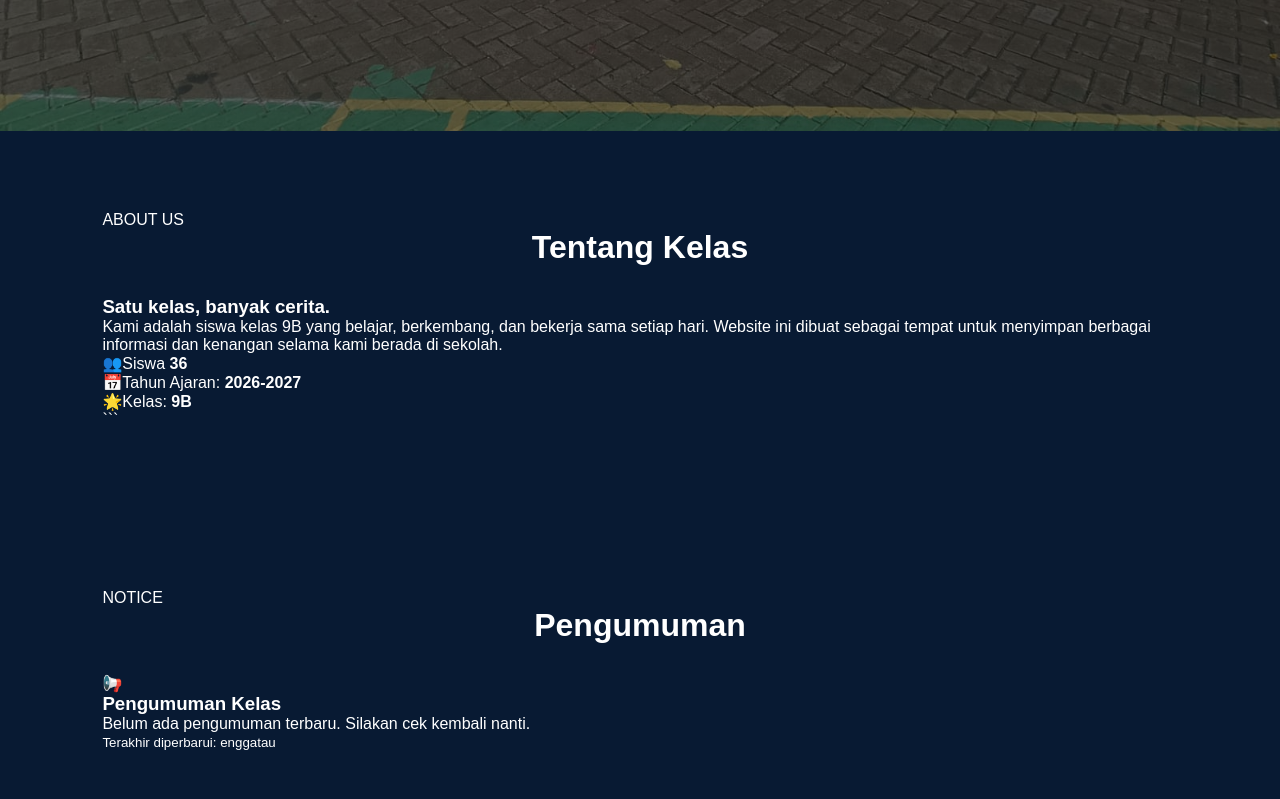
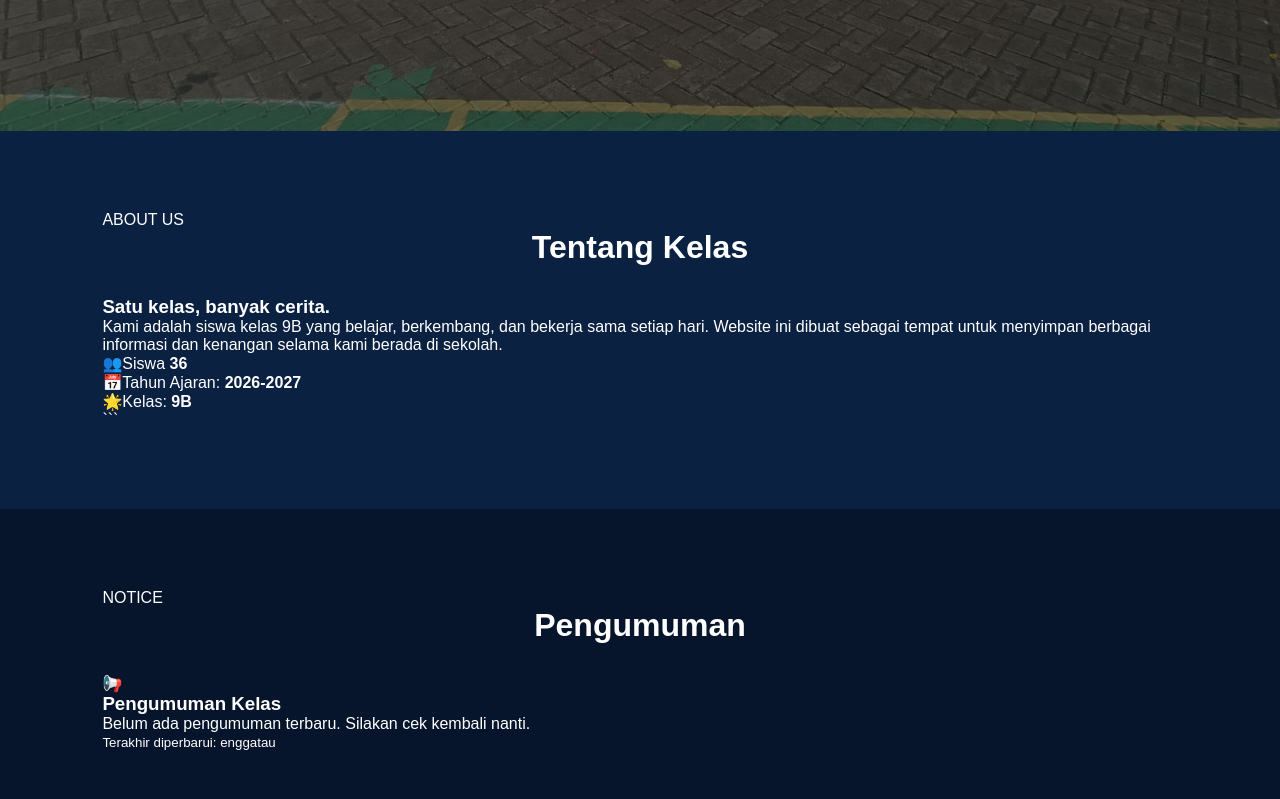
Before and after one commit to HALOREL67/Kelas9B, a plain HTML site: page index.html in a window 1280 px wide. Shown: the part 661-1460 px from the top of the page. Drawn offline with Linux system fonts and the light colour scheme.

Commit message:
Update style.css

```diff
--- a/style.css
+++ b/style.css
@@ -12,7 +12,7 @@ html {
 
 body {
     font-family: Arial, sans-serif;
-    background: #081a33;
+    background: #06152b;
     color: white;
 }
 
@@ -152,6 +152,17 @@ nav h2 {
 
 section {
     padding: 80px 8%;
+    background: #06152b;
+}
+
+/* Tentang Kelas */
+#tentang {
+    background: #0b2142;
+}
+
+/* Struktur Kelas */
+#anggota {
+    background: #0b2142;
 }
 
 section h2 {
```
